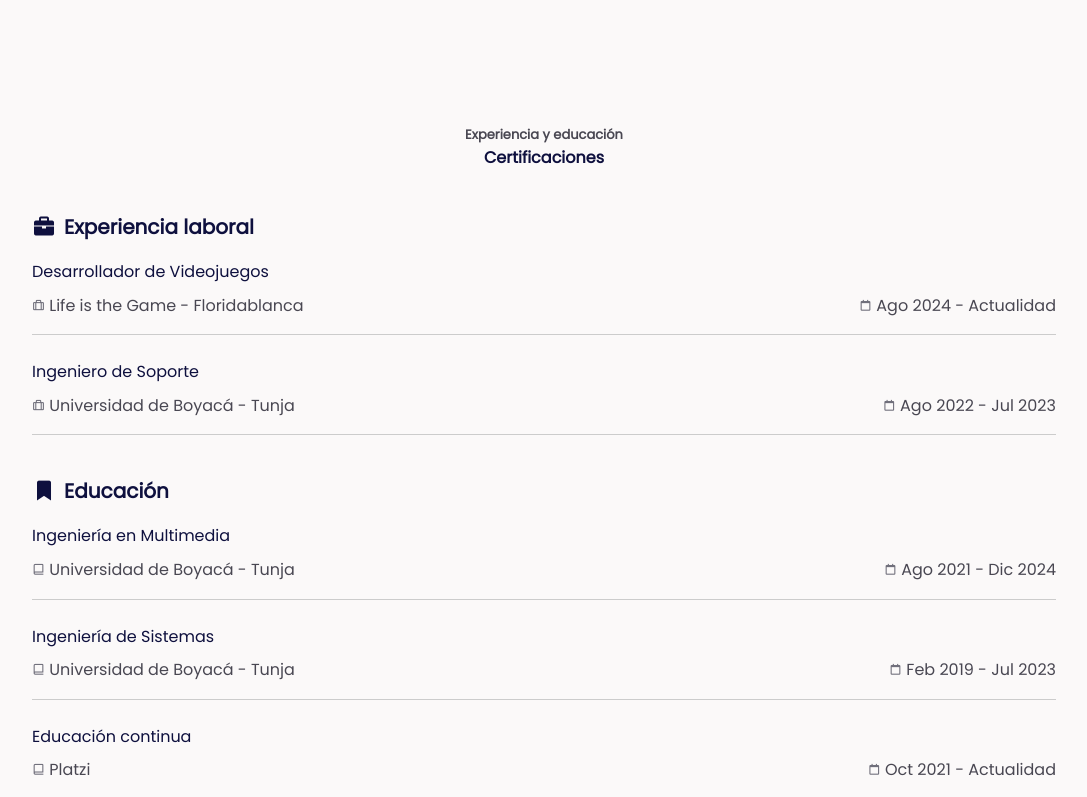
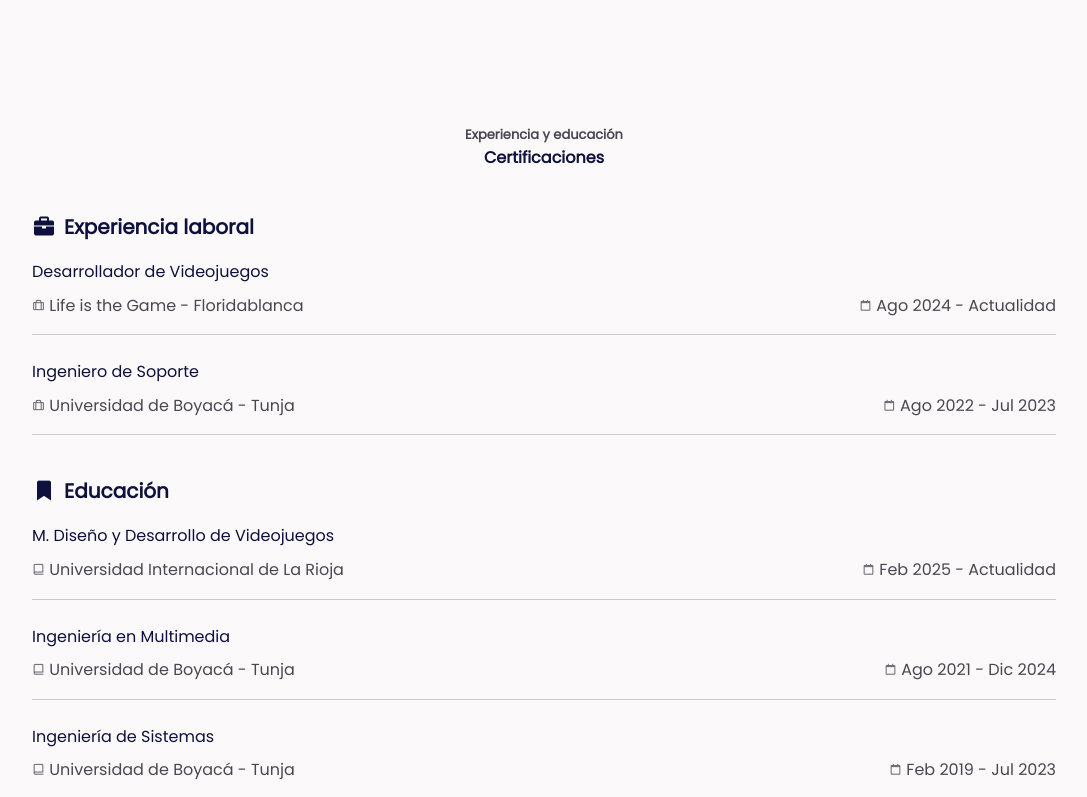
Before and after one commit to Draklif/JoseRenteria, a website: page index.html in a window 1280 px wide. Shown: the part 1397-2194 px from the top of the page, without its empty margins (96-1183 px from the left). Drawn offline with nearby package versions, Linux system fonts and the light colour scheme.

Commit message:
280125-01 Portfolio update

```diff
--- a/index.html
+++ b/index.html
@@ -9,7 +9,7 @@
         content="Soy Jose Manuel Rentería, un apasionado ingeniero de sistemas e ingeniero en multimedia, especialista en crear y desarrollar videojuegos." />
     <meta name="copyright" content="Jose Renteria 2023">
     <meta name="language" content="ES">
-    <meta name="revised" content="Friday, November 17th, 2023, 03:00 am" />
+    <meta name="revised" content="Tuesday, January 28th, 2025, 01:00 pm" />
     <meta name="Classification" content="Business">
     <meta name="author" content="Jose Manuel Renteria, josemanrenteria@gmail.com">
     <meta name="url" content="https://draklif.github.io/JoseRenteria/">
@@ -64,7 +64,7 @@
                 <div class="home__data">
                     <span class="home__greeting">hello world_</span>
                     <h1 class="home__name">Jose Rentería</h1>
-                    <span class="home__profession">Web Developer</span><br>
+                    <span class="home__profession">Software Developer</span><br>
                     <a download="" href="assets/pdf/CV.pdf" class="button button-light">Descargar CV</a>
                 </div>
 
@@ -159,6 +159,21 @@
                     </h2>
 
                     <div class="bd-grid">
+                        <div class="qualification__data">
+                            <h3 class="qualification__area">M. Diseño y Desarrollo de Videojuegos</h3>
+
+                            <div class="qualification__box">
+                                <span class="qualificacion__work">
+                                    <i class="qualification__icon bx bx-book-alt"></i>
+                                    Universidad Internacional de La Rioja
+                                </span>
+                                <span class="qualificacion__work">
+                                    <i class="qualification__icon bx bx-calendar-alt"></i>
+                                    Feb 2025 - Actualidad
+                                </span>
+                            </div>
+                        </div>
+
                         <div class="qualification__data">
                             <h3 class="qualification__area">Ingeniería en Multimedia</h3>
 
```
Also changed, not shown: 1 other file.
